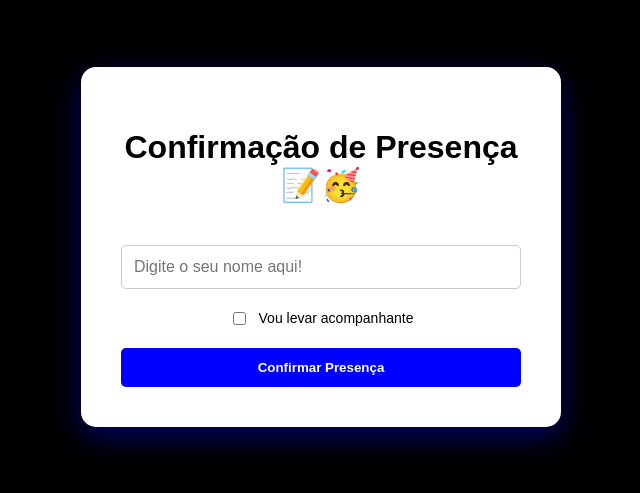
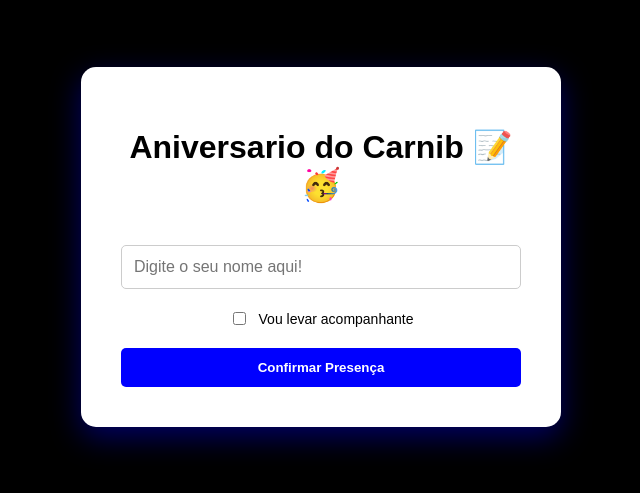
Before and after one commit to lobotomiaah/aniversario, a website: page public/index.html in a window 1280 px wide. Shown: the part 153-646 px from the top of the page, without its empty margins (319-959 px from the left). Drawn offline with Linux system fonts and the light colour scheme.

Commit message:
titulo do site mudado

```diff
--- a/public/index.html
+++ b/public/index.html
@@ -10,7 +10,7 @@
 <body>
     <div id="container">
         <div class="caixa">
-            <h1>Confirmação de Presença 📝🥳</h1>
+            <h1>Aniversario do Carnib 📝🥳</h1>
 
             <input type="text" class="nome" id="input-nome" placeholder="Digite o seu nome aqui!">
 
```
